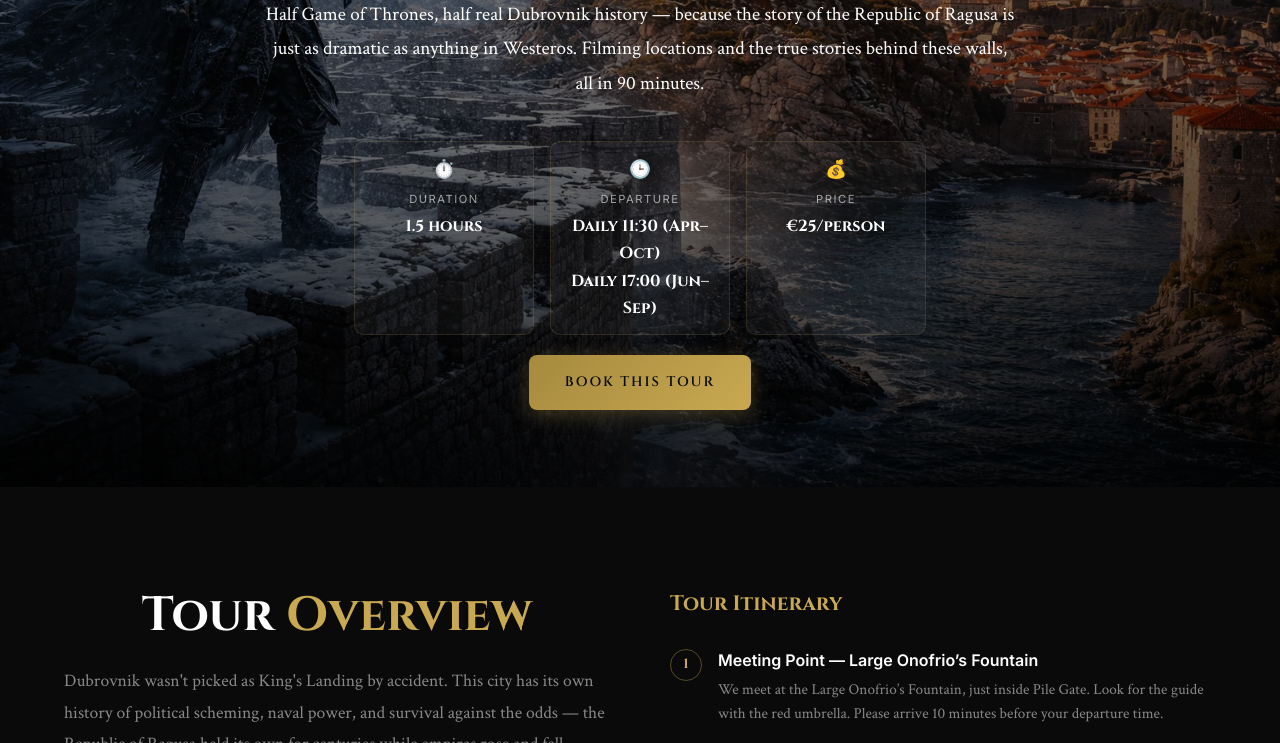
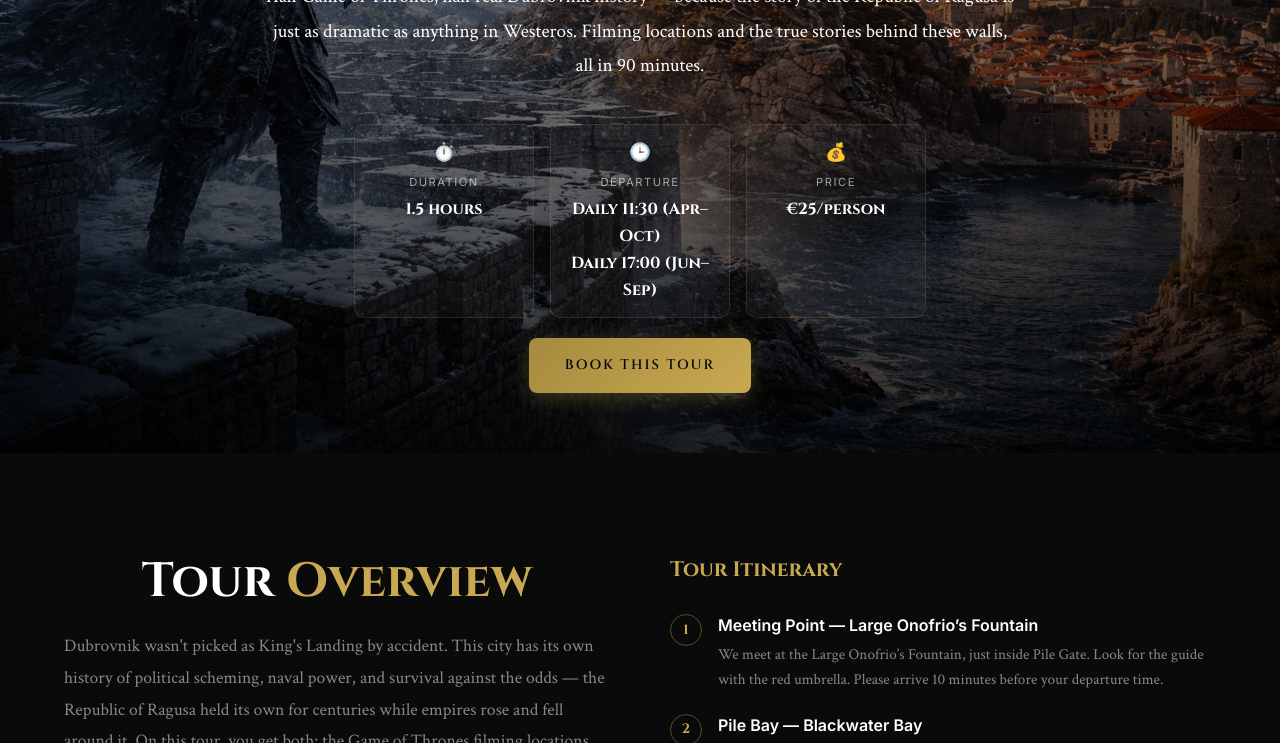
Before and after one commit to dariovolarevic-lab/dubrovnikgameofthronestours, a plain HTML site: page sunset-blackwater.html in a window 1280 px wide. Shown: the part 366-1109 px from the top of the page. Drawn offline with Linux system fonts and the light colour scheme.

Commit message:
Fix hero image: crop from bottom, match other tours

```diff
--- a/css/styles.css
+++ b/css/styles.css
@@ -1682,7 +1682,7 @@ a:hover {
 /* Tour Hero */
 .tour-hero {
     position: relative;
-    min-height: 100vh;
+    min-height: 70vh;
     display: flex;
     align-items: center;
     justify-content: center;
@@ -1704,9 +1704,7 @@ a:hover {
 }
 
 .tour-hero-sunset {
-    background: url('../assets/images/logo aktivnosti na naslovnici/GOT%26DU.webp') center center / cover no-repeat;
-    aspect-ratio: 3 / 2;
-    min-height: auto;
+    background: url('../assets/images/logo aktivnosti na naslovnici/GOT%26DU.webp') center top / cover no-repeat;
 }
 
 .tour-hero-sunset .tour-hero-overlay {
```
